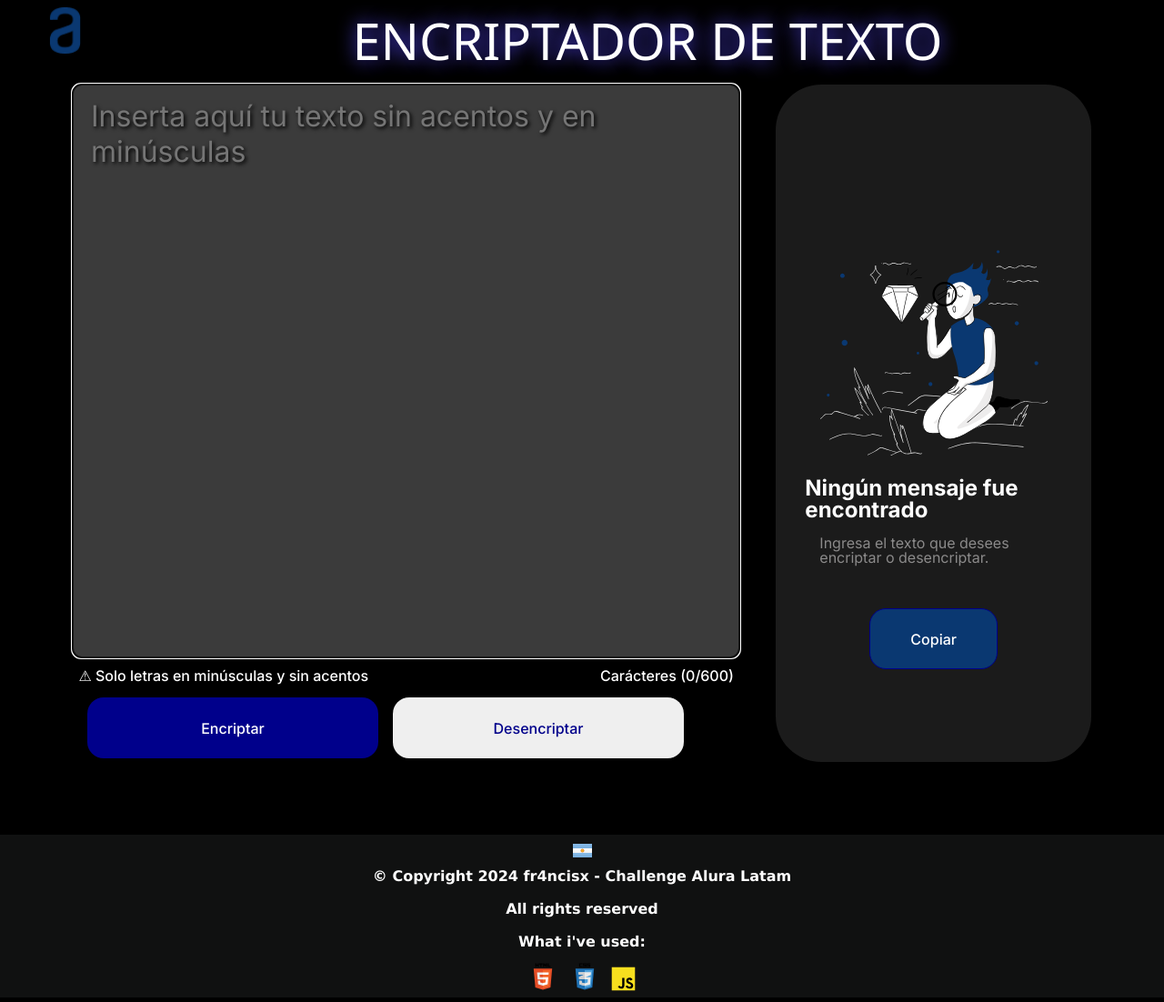
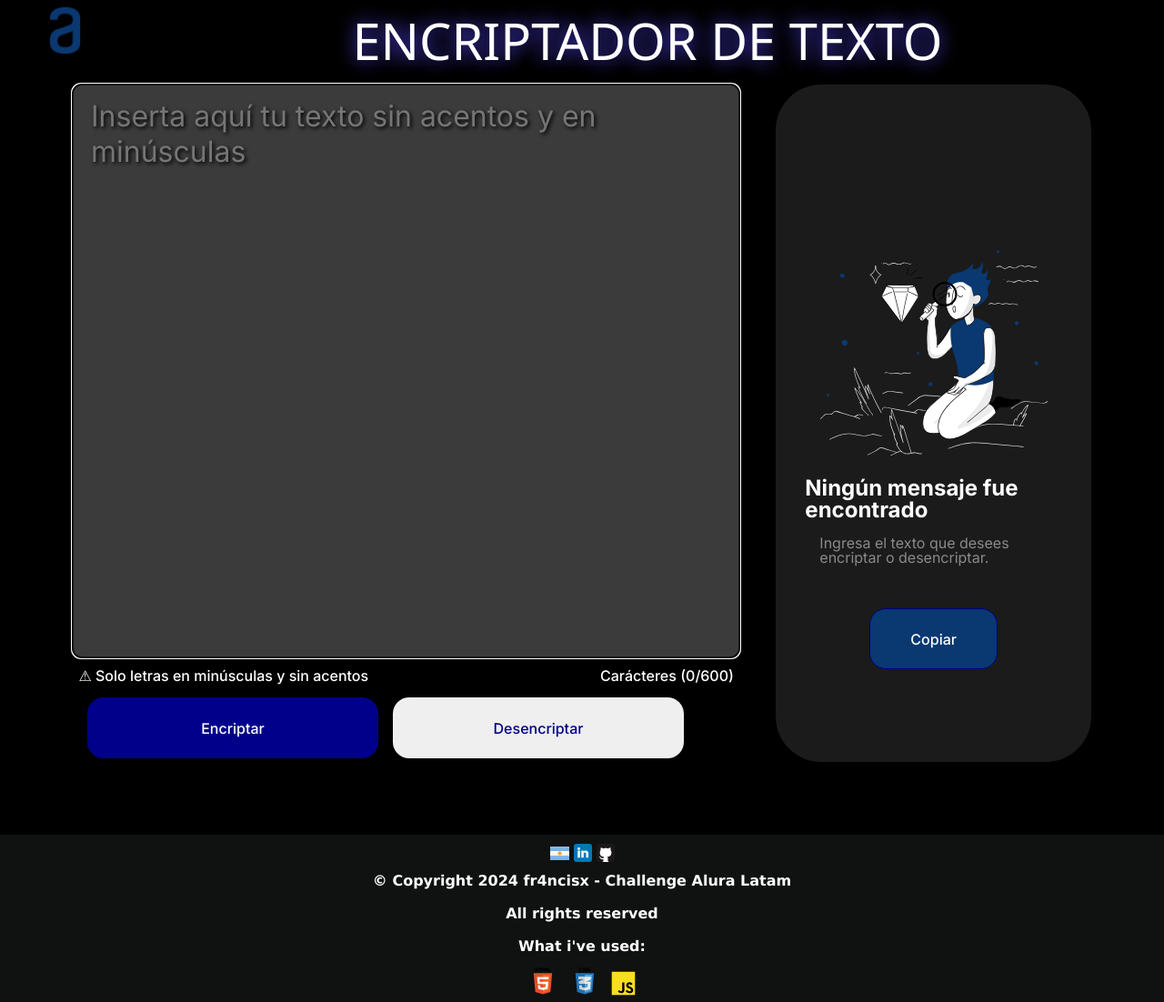
Before and after one commit to fr4ncisx/Challenge-Alura, a website: page index.html in a window 1280 px wide. Shown: the whole page at 91% size. Drawn offline with Linux system fonts and the light colour scheme; some packages are replaced by stand-ins of ours; a script that the page names is missing.

Commit message:
updated socials on footer

```diff
--- a/css/index.css
+++ b/css/index.css
@@ -198,9 +198,9 @@ float: left;
   font-size: 12px;
   transition: 200ms;
 }
-footer:hover p {
-  color: rgb(251, 255, 0);
-  transition: 1s;
+footer:hover p{
+  color: rgb(100, 46, 161);
+  transition: 500ms;
 }
 footer {
   background-color: #101111;
@@ -215,6 +215,10 @@ footer p {
   width: 100%;
   font-weight: bold;
   padding: 10px 0;
+}
+.icons-social{
+  display:flex;
+  justify-content: center;
 }
 
 @media screen and (max-width: 1065px) {
--- a/index.html
+++ b/index.html
@@ -67,7 +67,11 @@
 </body>
 
 <footer>
-    <img src="img/AR.svg" alt="Argentinian Flag" style="margin-top: 10px;">
+    <div class="icons-social">
+        <img src="img/AR.svg" alt="Argentinian Flag" style="margin-top: 8px; margin-right: 5px;">
+        <a href="https://www.linkedin.com/in/franciscosaurit/"><img src="img/linkedin.svg"alt="Linkedin social logo" style="width: 20px; margin-top: 10px; margin-right: 5px;"> </a>
+        <a href="https://github.com/fr4ncisx"><img src="img/github.svg" alt="Github logo" style="width: 20px; margin-top: 10px;"></a>
+    </div>
     <p>&copy Copyright 2024 fr4ncisx - Challenge Alura Latam </p>
     <p>All rights reserved</p>
     <p>What i've used:</p>
```
Also changed, not shown: img/github.svg (added), img/linkedin.svg (added). Lines whose indentation alone changed are shown as unchanged.
